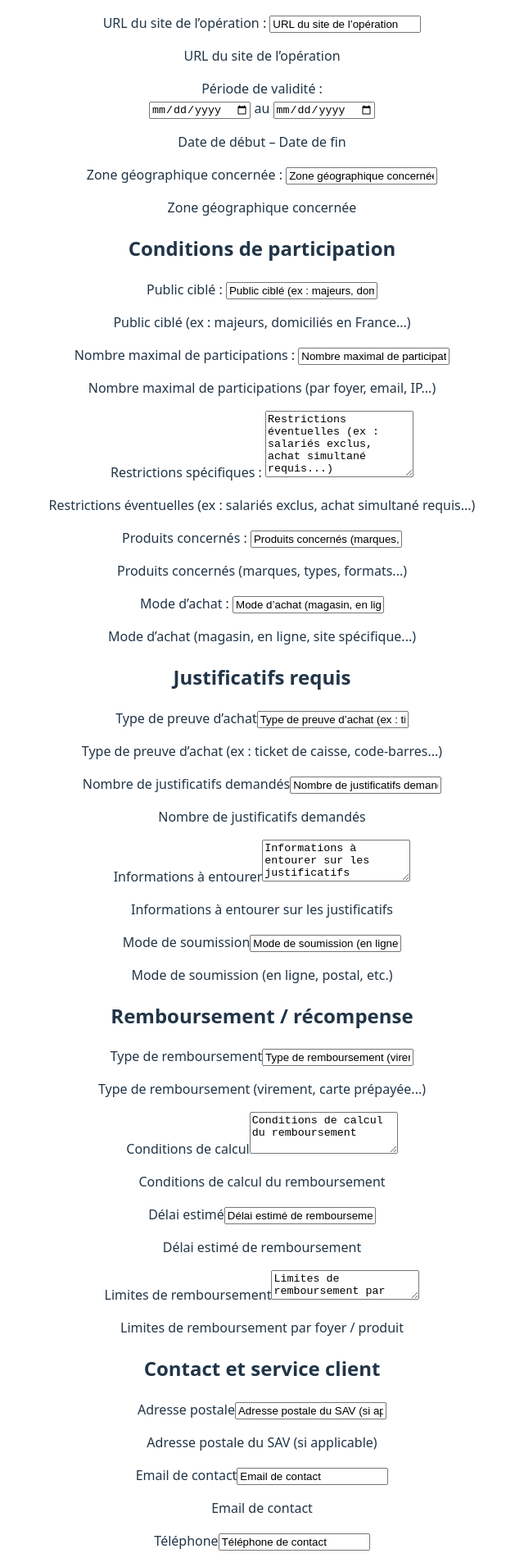
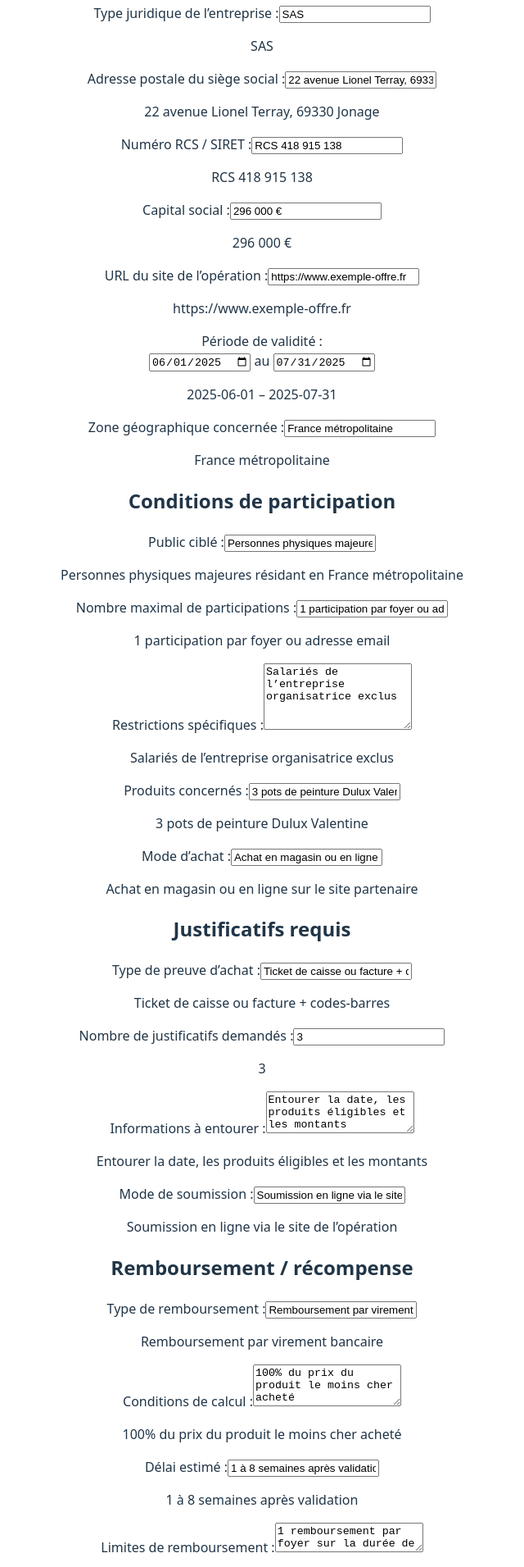
Before and after one commit to loic-job-dev/Project_opeDF, a Vue app: page / in a window 1280 px wide. Shown: the part 722-2633 px from the top of the page at 82% size, without its empty margins (320-960 px from the left). Built offline with nearby package versions, Linux system fonts and the light colour scheme.

Commit message:
added a Markdown preview

```diff
--- a/package.json
+++ b/package.json
@@ -9,6 +9,7 @@
     "preview": "vite preview"
   },
   "dependencies": {
+    "pinia": "^3.0.3",
     "vue": "^3.5.13"
   },
   "devDependencies": {
--- a/src/App.vue
+++ b/src/App.vue
@@ -1,32 +1,48 @@
 <script setup>
-import HelloWorld from './components/HelloWorld.vue'
+import { ref } from 'vue'
 import Formulaire from './components/Formulaire.vue'
+import PreviewMarkdown from './components/PreviewMarkdown.vue'
+
+const showPreview = ref(false)
+
+function toggleView() {
+  showPreview.value = !showPreview.value
+}
 </script>
 
 <template>
-  <div>
-    <a href="https://vite.dev" target="_blank">
-      <img src="/vite.svg" class="logo" alt="Vite logo" />
-    </a>
-    <a href="https://vuejs.org/" target="_blank">
-      <img src="./assets/vue.svg" class="logo vue" alt="Vue logo" />
-    </a>
+  <div class="container">
+    <h1>OpéDF – Générateur d'opérations PDF</h1>
+
+    <button @click="toggleView">
+      {{ showPreview ? '← Retour au formulaire' : '→ Aperçu Markdown' }}
+    </button>
+
+    <hr />
+
+    <Formulaire v-if="!showPreview" />
+    <PreviewMarkdown v-else />
   </div>
-  <!-- <HelloWorld msg="Vite + Vue" /> -->
-  <Formulaire />
 </template>
 
 <style scoped>
-.logo {
-  height: 6em;
-  padding: 1.5em;
-  will-change: filter;
-  transition: filter 300ms;
+.container {
+  max-width: 800px;
+  margin: 2rem auto;
+  padding: 1rem;
 }
-.logo:hover {
-  filter: drop-shadow(0 0 2em #646cffaa);
+
+button {
+  background-color: #007bff;
+  color: white;
+  padding: 0.6rem 1.2rem;
+  border: none;
+  border-radius: 4px;
+  cursor: pointer;
+  margin-bottom: 1rem;
 }
-.logo.vue:hover {
-  filter: drop-shadow(0 0 2em #42b883aa);
+
+button:hover {
+  background-color: #0056b3;
 }
 </style>
--- a/src/components/Formulaire.vue
+++ b/src/components/Formulaire.vue
@@ -1,202 +1,159 @@
 <script setup>
-import { ref } from 'vue'
-
-//Informations générales
-const opName = ref('Nom de l’opération')
-const societyOrganisation = ref('Nom de l’entreprise organisatrice')
-const judiciaryType = ref('Type juridique de l’entreprise (SAS, SARL...)')
-const societyAddress = ref('Adresse postale du siège social')
-const rcsNumber = ref('Numéro RCS / SIRET')
-const capital = ref('Capital social')
-const websiteUrl = ref('URL du site de l’opération')
-const startDate = ref('Date de début')
-const endDate = ref('Date de fin')
-const geographicZone = ref('Zone géographique concernée')
-
-//Conditions de participation
-const targetAudience = ref('Public ciblé (ex : majeurs, domiciliés en France...)')
-const participationLimit = ref('Nombre maximal de participations (par foyer, email, IP...)')
-const restrictions = ref('Restrictions éventuelles (ex : salariés exclus, achat simultané requis...)')
-const concernedProducts = ref('Produits concernés (marques, types, formats...)')
-const purchaseMode = ref('Mode d’achat (magasin, en ligne, site spécifique...)')
-
-// Justificatifs requis
-const proofType = ref('Type de preuve d’achat (ex : ticket de caisse, code-barres...)')
-const numberOfProofs = ref('Nombre de justificatifs demandés')
-const proofDetails = ref('Informations à entourer sur les justificatifs')
-const submissionMethod = ref('Mode de soumission (en ligne, postal, etc.)')
-
-// Remboursement / récompense
-const refundType = ref('Type de remboursement (virement, carte prépayée...)')
-const refundConditions = ref('Conditions de calcul du remboursement')
-const refundDelay = ref('Délai estimé de remboursement')
-const refundLimits = ref('Limites de remboursement par foyer / produit')
-
-// Contact et SAV
-const contactAddress = ref('Adresse postale du SAV (si applicable)')
-const contactEmail = ref('Email de contact')
-const contactPhone = ref('Téléphone de contact')
-const contactFormUrl = ref('Lien vers le formulaire de contact')
-
-// Données personnelles / RGPD
-const dpoEmail = ref('Email du DPO ou responsable RGPD')
-const privacyPolicyUrl = ref('URL vers la politique de confidentialité')
-const dataPurpose = ref('Finalité du traitement des données')
-const dataRetention = ref('Durée de conservation des données')
-const marketingConsent = ref('Mentions spécifiques pour newsletter / marketing')
-
+import { useFormStore } from '../stores/formStore'
+const form = useFormStore()
 </script>
 
 <template>
+  <h1>OpéDF, l'outil de génération de PDF destiné aux opés</h1>
+
   <section>
     <h2>Informations générales sur l’opération</h2>
 
-        <label>Nom de l’opération : </label>
-        <input v-model="opName" />
-        <p>{{ opName }}</p>
+    <label>Nom de l’opération :</label>
+    <input v-model="form.opName" />
+    <p>{{ form.opName }}</p>
 
-        <label>Nom de l’entreprise organisatrice : </label>
-        <input v-model="societyOrganisation" />
-        <p>{{ societyOrganisation }}</p>
+    <label>Nom de l’entreprise organisatrice :</label>
+    <input v-model="form.societyOrganisation" />
+    <p>{{ form.societyOrganisation }}</p>
 
-        <label>Type juridique de l’entreprise (SAS, SARL...) : </label>
-        <input v-model="judiciaryType" />
-        <p>{{ judiciaryType }}</p>
+    <label>Type juridique de l’entreprise :</label>
+    <input v-model="form.judiciaryType" />
+    <p>{{ form.judiciaryType }}</p>
 
-        <label>Adresse postale du siège social : </label>
-        <input v-model="societyAddress" />
-        <p>{{ societyAddress }}</p>
+    <label>Adresse postale du siège social :</label>
+    <input v-model="form.societyAddress" />
+    <p>{{ form.societyAddress }}</p>
 
-        <label>Numéro RCS / SIRET : </label>
-        <input v-model="rcsNumber" />
-        <p>{{ rcsNumber }}</p>
+    <label>Numéro RCS / SIRET :</label>
+    <input v-model="form.rcsNumber" />
+    <p>{{ form.rcsNumber }}</p>
 
-        <label>Capital social : </label>
-        <input v-model="capital" />
-        <p>{{ capital }}</p>
+    <label>Capital social :</label>
+    <input v-model="form.capital" />
+    <p>{{ form.capital }}</p>
 
-        <label>URL du site de l’opération : </label>
-        <input v-model="websiteUrl" />
-        <p>{{ websiteUrl }}</p>
+    <label>URL du site de l’opération :</label>
+    <input v-model="form.websiteUrl" />
+    <p>{{ form.websiteUrl }}</p>
 
-        <label>Période de validité : </label>
+    <label>Période de validité :</label>
     <div>
-            <input type="date" v-model="startDate" /> au
-            <input type="date" v-model="endDate" />
+      <input type="date" v-model="form.startDate" /> au
+      <input type="date" v-model="form.endDate" />
     </div>
-        <p>{{ startDate }} – {{ endDate }}</p>
+    <p>{{ form.startDate }} – {{ form.endDate }}</p>
 
-        <label>Zone géographique concernée : </label>
-        <input v-model="geographicZone" />
-        <p>{{ geographicZone }}</p>
+    <label>Zone géographique concernée :</label>
+    <input v-model="form.geographicZone" />
+    <p>{{ form.geographicZone }}</p>
   </section>
 
   <section>
     <h2>Conditions de participation</h2>
 
-        <label>Public ciblé : </label>
-        <input v-model="targetAudience" />
-        <p>{{ targetAudience }}</p>
+    <label>Public ciblé :</label>
+    <input v-model="form.targetAudience" />
+    <p>{{ form.targetAudience }}</p>
 
-        <label>Nombre maximal de participations : </label>
-        <input v-model="participationLimit" />
-        <p>{{ participationLimit }}</p>
+    <label>Nombre maximal de participations :</label>
+    <input v-model="form.participationLimit" />
+    <p>{{ form.participationLimit }}</p>
 
-        <label>Restrictions spécifiques : </label>
-        <textarea v-model="restrictions" rows="5" />
-        <p>{{ restrictions }}</p>
+    <label>Restrictions spécifiques :</label>
+    <textarea v-model="form.restrictions" rows="5" />
+    <p>{{ form.restrictions }}</p>
 
-        <label>Produits concernés : </label>
-        <input v-model="concernedProducts" />
-        <p>{{ concernedProducts }}</p>
+    <label>Produits concernés :</label>
+    <input v-model="form.concernedProducts" />
+    <p>{{ form.concernedProducts }}</p>
 
-        <label>Mode d’achat : </label>
-        <input v-model="purchaseMode" />
-        <p>{{ purchaseMode }}</p>
+    <label>Mode d’achat :</label>
+    <input v-model="form.purchaseMode" />
+    <p>{{ form.purchaseMode }}</p>
   </section>
 
   <section>
     <h2>Justificatifs requis</h2>
 
-        <label>Type de preuve d’achat</label>
-        <input v-model="proofType" />
-        <p>{{ proofType }}</p>
+    <label>Type de preuve d’achat :</label>
+    <input v-model="form.proofType" />
+    <p>{{ form.proofType }}</p>
 
-        <label>Nombre de justificatifs demandés</label>
-        <input v-model="numberOfProofs" />
-        <p>{{ numberOfProofs }}</p>
+    <label>Nombre de justificatifs demandés :</label>
+    <input v-model="form.numberOfProofs" />
+    <p>{{ form.numberOfProofs }}</p>
 
-        <label>Informations à entourer</label>
-        <textarea v-model="proofDetails" rows="3" />
-        <p>{{ proofDetails }}</p>
+    <label>Informations à entourer :</label>
+    <textarea v-model="form.proofDetails" rows="3" />
+    <p>{{ form.proofDetails }}</p>
 
-        <label>Mode de soumission</label>
-        <input v-model="submissionMethod" />
-        <p>{{ submissionMethod }}</p>
+    <label>Mode de soumission :</label>
+    <input v-model="form.submissionMethod" />
+    <p>{{ form.submissionMethod }}</p>
   </section>
 
   <section>
     <h2>Remboursement / récompense</h2>
 
-        <label>Type de remboursement</label>
-        <input v-model="refundType" />
-        <p>{{ refundType }}</p>
+    <label>Type de remboursement :</label>
+    <input v-model="form.refundType" />
+    <p>{{ form.refundType }}</p>
 
-        <label>Conditions de calcul</label>
-        <textarea v-model="refundConditions" rows="3" />
-        <p>{{ refundConditions }}</p>
+    <label>Conditions de calcul :</label>
+    <textarea v-model="form.refundConditions" rows="3" />
+    <p>{{ form.refundConditions }}</p>
 
-        <label>Délai estimé</label>
-        <input v-model="refundDelay" />
-        <p>{{ refundDelay }}</p>
+    <label>Délai estimé :</label>
+    <input v-model="form.refundDelay" />
+    <p>{{ form.refundDelay }}</p>
 
-        <label>Limites de remboursement</label>
-        <textarea v-model="refundLimits" rows="2" />
-        <p>{{ refundLimits }}</p>
+    <label>Limites de remboursement :</label>
+    <textarea v-model="form.refundLimits" rows="2" />
+    <p>{{ form.refundLimits }}</p>
   </section>
 
   <section>
     <h2>Contact et service client</h2>
 
-        <label>Adresse postale</label>
-        <input v-model="contactAddress" />
-        <p>{{ contactAddress }}</p>
+    <label>Adresse postale :</label>
+    <input v-model="form.contactAddress" />
+    <p>{{ form.contactAddress }}</p>
 
-        <label>Email de contact</label>
-        <input type="email" v-model="contactEmail" />
-        <p>{{ contactEmail }}</p>
+    <label>Email de contact :</label>
+    <input type="email" v-model="form.contactEmail" />
+    <p>{{ form.contactEmail }}</p>
 
-        <label>Téléphone</label>
-        <input v-model="contactPhone" />
-        <p>{{ contactPhone }}</p>
+    <label>Téléphone :</label>
+    <input v-model="form.contactPhone" />
+    <p>{{ form.contactPhone }}</p>
 
-        <label>Formulaire de contact (URL)</label>
-        <input v-model="contactFormUrl" />
-        <p>{{ contactFormUrl }}</p>
+    <label>Formulaire de contact (URL) :</label>
+    <input v-model="form.contactFormUrl" />
+    <p>{{ form.contactFormUrl }}</p>
   </section>
 
   <section>
     <h2>Données personnelles / RGPD</h2>
 
-        <label>Email du DPO / RGPD</label>
-        <input type="email" v-model="dpoEmail" />
-        <p>{{ dpoEmail }}</p>
+    <label>Email du DPO / RGPD :</label>
+    <input type="email" v-model="form.dpoEmail" />
+    <p>{{ form.dpoEmail }}</p>
 
-        <label>URL vers la politique de confidentialité</label>
-        <input v-model="privacyPolicyUrl" />
-        <p>{{ privacyPolicyUrl }}</p>
+    <label>URL vers la politique de confidentialité :</label>
+    <input v-model="form.privacyPolicyUrl" />
+    <p>{{ form.privacyPolicyUrl }}</p>
 
-        <label>Finalité du traitement</label>
-        <textarea v-model="dataPurpose" rows="2" />
-        <p>{{ dataPurpose }}</p>
+    <label>Finalité du traitement :</label>
+    <textarea v-model="form.dataPurpose" rows="2" />
+    <p>{{ form.dataPurpose }}</p>
 
-        <label>Durée de conservation des données</label>
-        <input v-model="dataRetention" />
-        <p>{{ dataRetention }}</p>
+    <label>Durée de conservation des données :</label>
+    <input v-model="form.dataRetention" />
+    <p>{{ form.dataRetention }}</p>
 
-        <label>Consentement marketing / newsletter</label>
-        <textarea v-model="marketingConsent" rows="2" />
-        <p>{{ marketingConsent }}</p>
+    <label>Consentement marketing / newsletter :</label>
+    <textarea v-model="form.marketingConsent" rows="2" />
+    <p>{{ form.marketingConsent }}</p>
   </section>
-
 </template>
--- a/src/components/PreviewMarkdown.vue
+++ b/src/components/PreviewMarkdown.vue
@@ -0,0 +1,83 @@
+<script setup>
+import { computed } from 'vue'
+import { useFormStore } from '../stores/formStore'
+
+const form = useFormStore()
+
+const markdown = computed(() => `
+## ${form.opName}
+
+**Entreprise organisatrice :** ${form.societyOrganisation}
+**Statut juridique :** ${form.judiciaryType}
+**Adresse :** ${form.societyAddress}
+**RCS / SIRET :** ${form.rcsNumber}
+**Capital :** ${form.capital}
+**Site web :** ${form.websiteUrl}
+**Période :** du ${form.startDate} au ${form.endDate}
+**Zone concernée :** ${form.geographicZone}
+
+---
+
+### Conditions de participation
+
+- Public ciblé : ${form.targetAudience}
+- Limite de participation : ${form.participationLimit}
+- Restrictions : ${form.restrictions}
+- Produits concernés : ${form.concernedProducts}
+- Mode d’achat : ${form.purchaseMode}
+
+---
+
+### Justificatifs requis
+
+- Type : ${form.proofType}
+- Nombre : ${form.numberOfProofs}
+- Détails à entourer : ${form.proofDetails}
+- Mode de soumission : ${form.submissionMethod}
+
+---
+
+### Remboursement / Récompense
+
+- Type : ${form.refundType}
+- Conditions : ${form.refundConditions}
+- Délai : ${form.refundDelay}
+- Limites : ${form.refundLimits}
+
+---
+
+### Contact / SAV
+
+- Adresse postale : ${form.contactAddress}
+- Email : ${form.contactEmail}
+- Téléphone : ${form.contactPhone}
+- Formulaire : ${form.contactFormUrl}
+
+---
+
+### Données personnelles / RGPD
+
+- Email DPO : ${form.dpoEmail}
+- Politique de confidentialité : ${form.privacyPolicyUrl}
+- Finalité du traitement : ${form.dataPurpose}
+- Durée de conservation : ${form.dataRetention}
+- Consentement marketing : ${form.marketingConsent}
+`)
+</script>
+
+<template>
+  <section class="preview-markdown">
+    <h2>Aperçu Markdown</h2>
+    <pre>{{ markdown }}</pre>
+  </section>
+</template>
+
+<style scoped>
+.preview-markdown {
+  background-color: #f0f0f0;
+  color: #333;
+  padding: 1rem;
+  white-space: pre-wrap;
+  font-family: monospace;
+}
+</style>
--- a/src/main.js
+++ b/src/main.js
@@ -1,5 +1,8 @@
 import { createApp } from 'vue'
+import { createPinia } from 'pinia'
 import './style.css'
 import App from './App.vue'
 
-createApp(App).mount('#app')
+const app = createApp(App)
+app.use(createPinia())
+app.mount('#app')
--- /dev/null
+++ b/src/stores/formStore.js
@@ -0,0 +1,88 @@
+import { defineStore } from 'pinia'
+import { ref } from 'vue'
+
+export const useFormStore = defineStore('form', () => {
+  // Informations générales
+  const opName = ref('Nom de l’opération')
+  const societyOrganisation = ref('Nom de l’entreprise organisatrice')
+  const judiciaryType = ref('SAS')
+  const societyAddress = ref('22 avenue Lionel Terray, 69330 Jonage')
+  const rcsNumber = ref('RCS 418 915 138')
+  const capital = ref('296 000 €')
+  const websiteUrl = ref('https://www.exemple-offre.fr')
+  const startDate = ref('2025-06-01') // format ISO pour input date
+  const endDate = ref('2025-07-31')
+  const geographicZone = ref('France métropolitaine')
+
+  // Conditions de participation
+  const targetAudience = ref('Personnes physiques majeures résidant en France métropolitaine')
+  const participationLimit = ref('1 participation par foyer ou adresse email')
+  const restrictions = ref('Salariés de l’entreprise organisatrice exclus')
+  const concernedProducts = ref('3 pots de peinture Dulux Valentine')
+  const purchaseMode = ref('Achat en magasin ou en ligne sur le site partenaire')
+
+  // Justificatifs requis
+  const proofType = ref('Ticket de caisse ou facture + codes-barres')
+  const numberOfProofs = ref('3')
+  const proofDetails = ref('Entourer la date, les produits éligibles et les montants')
+  const submissionMethod = ref('Soumission en ligne via le site de l’opération')
+
+  // Remboursement / récompense
+  const refundType = ref('Remboursement par virement bancaire')
+  const refundConditions = ref('100% du prix du produit le moins cher acheté')
+  const refundDelay = ref('1 à 8 semaines après validation')
+  const refundLimits = ref('1 remboursement par foyer sur la durée de l’opération')
+
+  // Contact et service client
+  const contactAddress = ref('Promodev – BP 82 110 – 13847 Vitrolles Cedex')
+  const contactEmail = ref('contact@offre-promo.fr')
+  const contactPhone = ref('09 70 82 00 58')
+  const contactFormUrl = ref('https://www.exemple-offre.fr/contact')
+
+  // Données personnelles / RGPD
+  const dpoEmail = ref('dpo@promo.dev')
+  const privacyPolicyUrl = ref('https://www.exemple-offre.fr/politique-confidentialite')
+  const dataPurpose = ref('Gestion de l’opération promotionnelle et traitement des remboursements')
+  const dataRetention = ref('3 ans après la fin de l’opération')
+  const marketingConsent = ref('Possibilité d’envoi de newsletter si consentement donné')
+
+  return {
+    opName,
+    societyOrganisation,
+    judiciaryType,
+    societyAddress,
+    rcsNumber,
+    capital,
+    websiteUrl,
+    startDate,
+    endDate,
+    geographicZone,
+
+    targetAudience,
+    participationLimit,
+    restrictions,
+    concernedProducts,
+    purchaseMode,
+
+    proofType,
+    numberOfProofs,
+    proofDetails,
+    submissionMethod,
+
+    refundType,
+    refundConditions,
+    refundDelay,
+    refundLimits,
+
+    contactAddress,
+    contactEmail,
+    contactPhone,
+    contactFormUrl,
+
+    dpoEmail,
+    privacyPolicyUrl,
+    dataPurpose,
+    dataRetention,
+    marketingConsent
+  }
+})
```
Also changed, not shown: 1 other file (tests, documents, lock files or other folders). Lines whose indentation alone changed are shown as unchanged.
